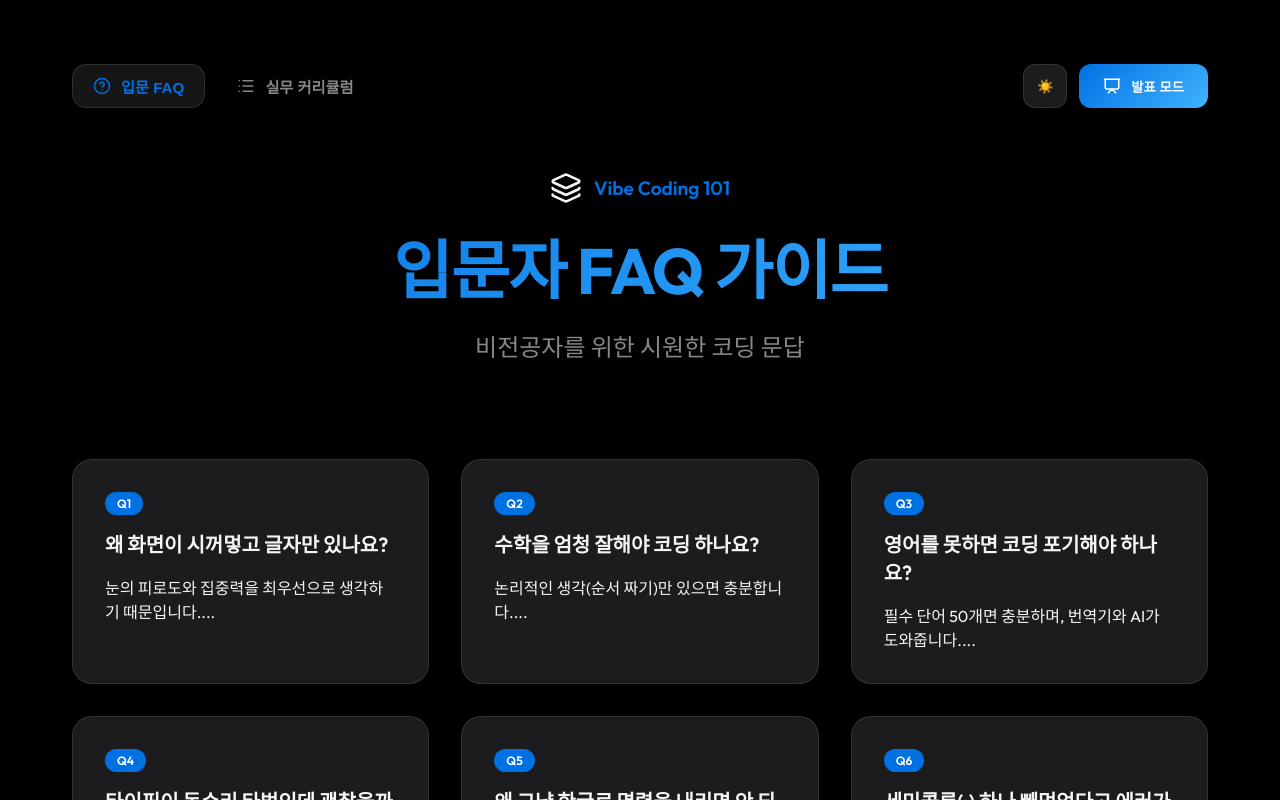
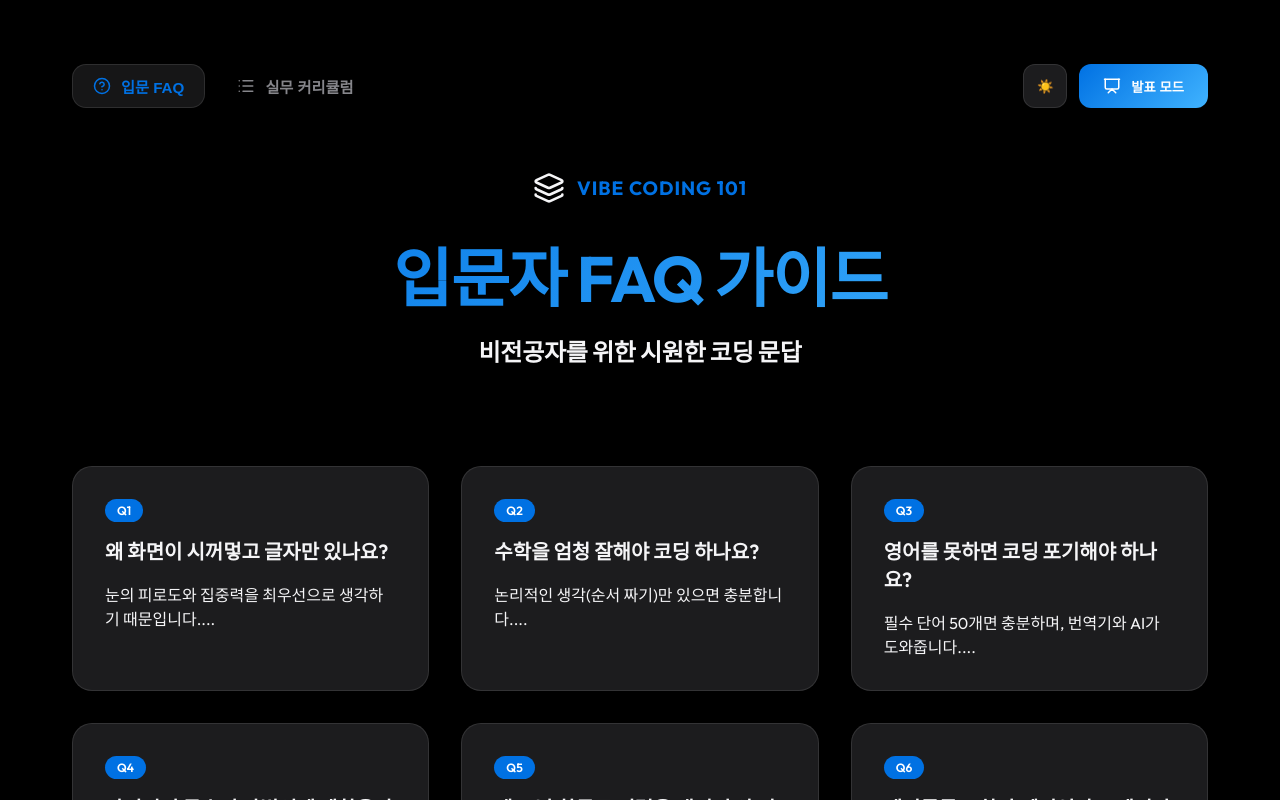
Before and after one commit to heekeunlee/lecture_assist001, a React (Vite) app: page / in a window 1280 px wide. Shown: the top 800 px of the page. Built offline with nearby package versions, Linux system fonts and the light colour scheme; the HTML template or start-up script is replaced by a standard one.

Commit message:
style: update roadmap wording and enhance header readability

```diff
--- a/src/App.tsx
+++ b/src/App.tsx
@@ -14,11 +14,11 @@ const CurriculumVisuals = () => {
       <div className="roadmap-section">
         <div className="section-label">Learning Journey Roadmap</div>
         <div className="roadmap-stepper">
-          {['마인드셋', '데이터 자동화', '그림의 힘', '퇴근 도우미', '가상 현실', '스마트 비서', '실전 투입'].map((stage, idx) => (
+          {['AI 마인드셋', '데이터 자동 분석', '실전 시각화', '자동 보고서', '의사결정 도구'].map((stage, idx) => (
             <div key={idx} className="step-item">
               <div className="step-node">{idx + 1}</div>
               <div className="step-label">{stage}</div>
-              {idx < 6 && <div className="step-line" />}
+              {idx < 4 && <div className="step-line" />}
             </div>
           ))}
         </div>
@@ -156,16 +156,16 @@ export default function App() {
           initial={{ opacity: 0, y: 20 }}
           animate={{ opacity: 1, y: 0 }}
         >
-          <div style={{ display: 'flex', alignItems: 'center', justifyContent: 'center', gap: '12px', marginBottom: '1rem' }}>
+          <div style={{ display: 'flex', alignItems: 'center', justifyContent: 'center', gap: '12px', marginBottom: '1.5rem' }}>
             <Layers className="accent-color" size={32} />
-            <span style={{ fontSize: '1.2rem', fontWeight: 600, color: 'var(--accent)' }}>Vibe Coding 101</span>
+            <span style={{ fontSize: '1.2rem', fontWeight: 700, color: 'var(--accent)', letterSpacing: '0.05em' }}>VIBE CODING 101</span>
           </div>
           <h1>
             {activeTab === 'faq'
               ? '입문자 FAQ 가이드'
               : (showOfficial ? 'Vibe Coding 공식 커리큘럼' : '디스플레이 엔지니어 실무 로드맵')}
           </h1>
-          <p>
+          <p className="header-subtitle">
             {activeTab === 'faq'
               ? '비전공자를 위한 시원한 코딩 문답'
               : (showOfficial ? 'AI와 함께 기술의 한계를 넘어서는 미래 엔지니어로의 도약' : '조기 전력화를 위한 단계별 학습 과정')}
@@ -434,6 +434,16 @@ export default function App() {
         .modal-section h3 { display: flex; align-items: center; gap: 8px; font-size: 0.9rem; color: var(--accent); margin-bottom: 1rem; }
         .modal-close-btn { position: absolute; top: 40px; right: 40px; background: var(--bg-secondary); border: none; width: 44px; height: 44px; border-radius: 50%; display: flex; align-items: center; justify-content: center; cursor: pointer; }
         .modal-footer { margin-top: 4rem; display: flex; justify-content: space-between; align-items: center; }
+        .header-subtitle {
+          font-size: 1.5rem !important;
+          font-weight: 700 !important;
+          color: var(--text-primary) !important;
+          opacity: 1 !important;
+          letter-spacing: -0.01em;
+          margin-top: 1rem;
+          line-height: 1.4;
+        }
+
         .nav-btn { background: var(--bg-secondary); border: none; width: 56px; height: 56px; border-radius: 50%; display: flex; align-items: center; justify-content: center; cursor: pointer; }
         .page-indicator { font-size: 1.1rem; font-weight: 700; }
       `}</style>
```
